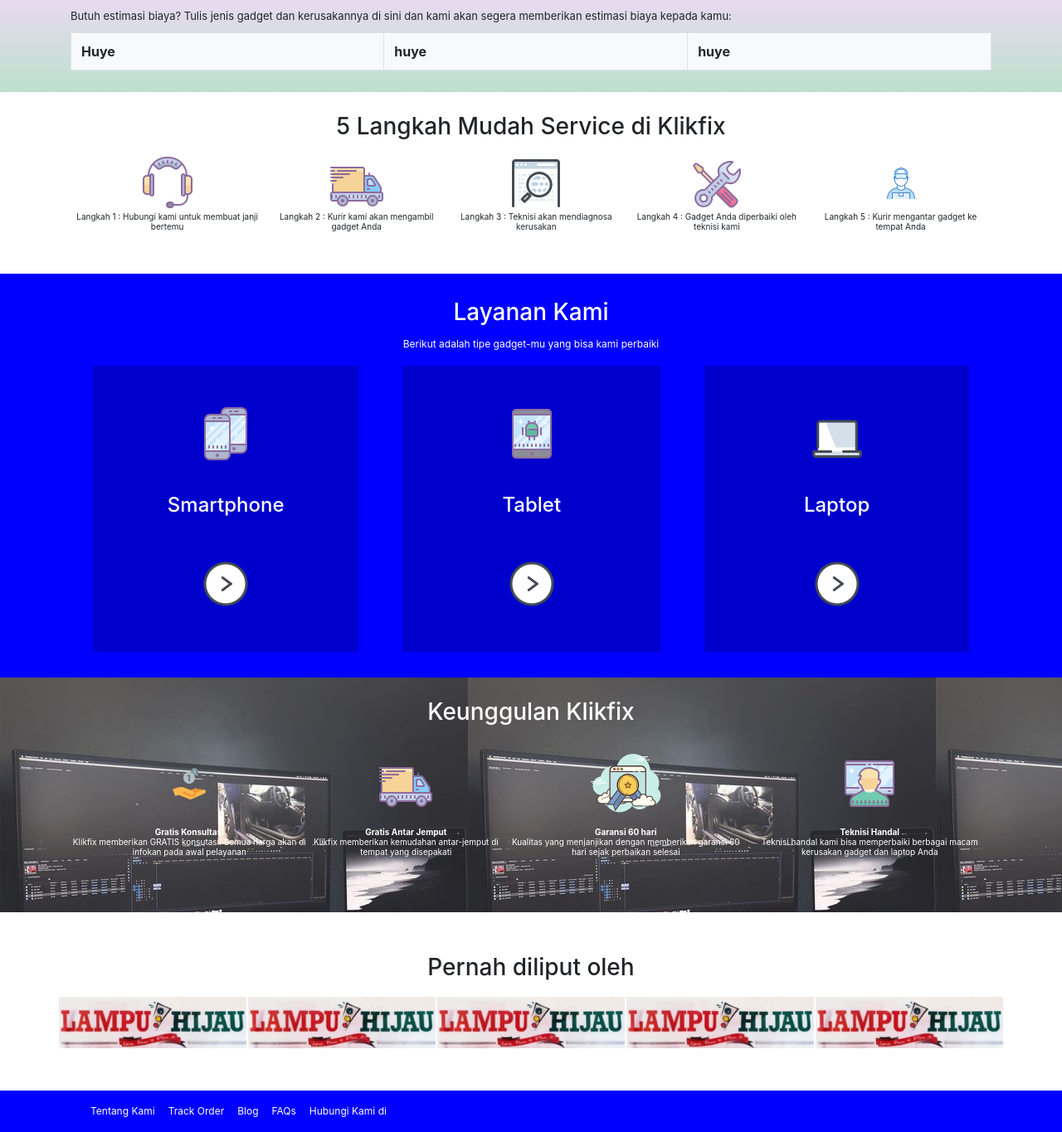
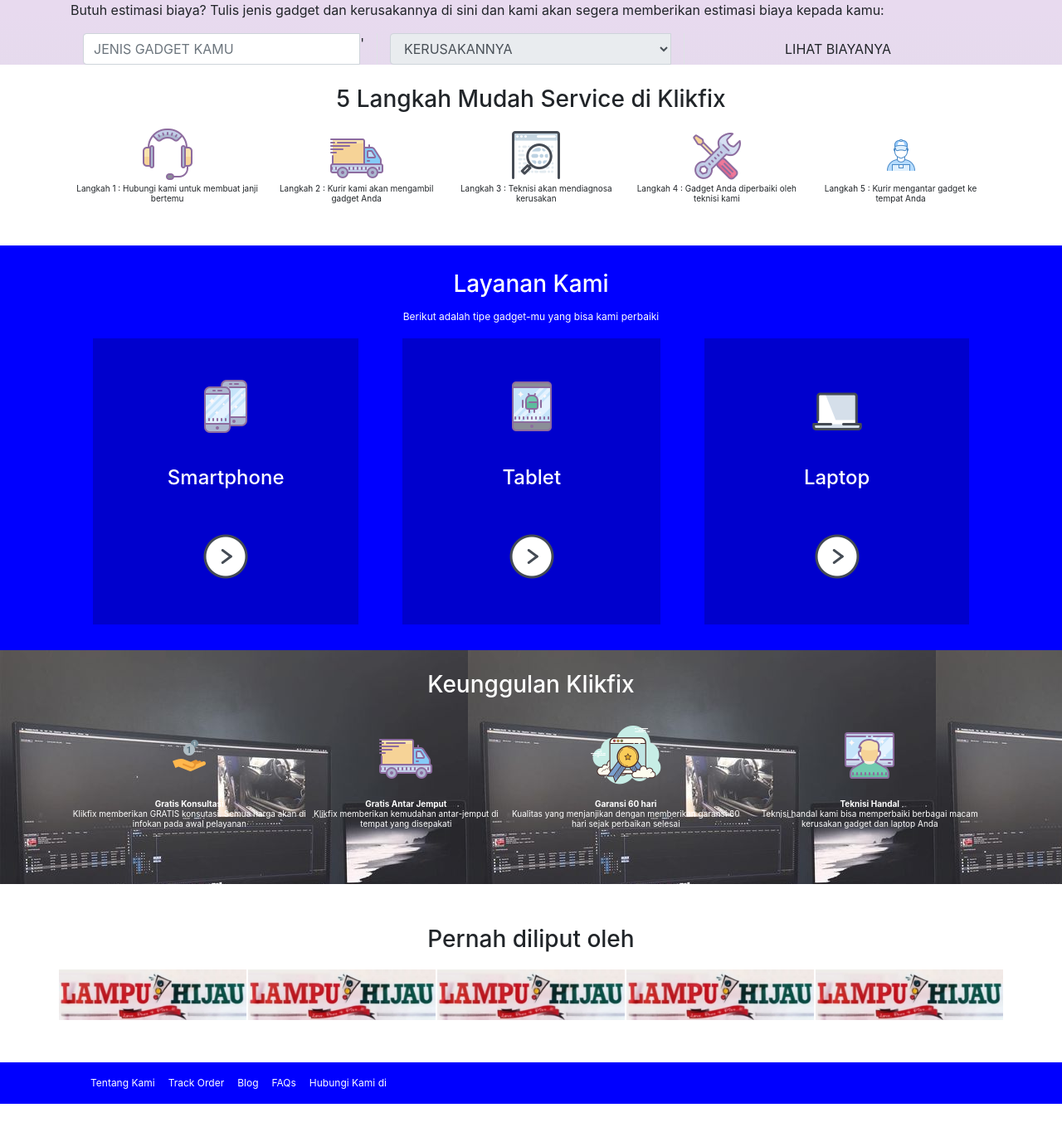
Before and after one commit to relfarizi/tubes_webpro, a CodeIgniter app: page /tubes_webpro/ in a window 1280 px wide. Shown: the part 594-1959 px from the top of the page at 83% size. After the commit the page ends 1925 px from the top, so only its background shows below. Run offline with CodeIgniter, Linux system fonts and the light colour scheme; lists and menus that the app fills with data are empty; some libraries are stand-ins or nearby versions.

Commit message:
Update home.php

```diff
--- a/application/views/home.php
+++ b/application/views/home.php
@@ -30,19 +30,49 @@
 </div>
 
 <div style="background: linear-gradient(to bottom, #E8DAEF 1%, #bce0cd 100%)">
-<div class="container"
-style="font-size:13px; padding-top: 10px; padding-bottom: 10px">
-  Butuh estimasi biaya? Tulis jenis gadget dan kerusakannya di sini dan kami akan segera memberikan estimasi biaya kepada kamu:
-  <div style="padding-top: 10px">
-    <table class="table table-bordered bg-light">
-      <tr>
-          <th>Huye</th>
-          <th>huye</th>
-          <th>huye</th>
-      </tr>
-    </table>
+  <div styler-id="bw8u9qp2wy4pjk7s heaiz143zt8fbdzl" id="estimate" class="weird-grey-bgcolor pad-tb-lg ng-isolate-scope">
+    <div styler-id="l0xk4ls5evlwjgmx" class="container">
+      <div styler-id="kcdhy2z1po5z0s5p" class="row">
+        <div styler-id="8v3p427wheszj4a0" class="col-md-12 col-prefix header">
+          <p styler-id="ibps4lxbag32z85i" class="ng-binding">
+            <span styler-id="cembl4u6zcnv9z8p" class="ng-binding">Butuh estimasi biaya?</span> Tulis jenis gadget dan kerusakannya di sini dan kami akan segera memberikan estimasi biaya kepada kamu:
+          </p>
+        </div>
+      </div>
+      <div styler-id="2byelyuunrlkqfkd" class="col-md-12 well white-bgcolor margin-bottom-zero box estimate-form-container">
+
+         <!--dekstop-->
+        <div styler-id="058v22958wqxbobj" class="row hidden-xs hidden-sm">
+          <div styler-id="t0tcwq5av9kyc9c5" class="col-md-4 border-right">
+            <div styler-id="ux5ciguy9boqohao" class="input-group input-transparent">
+              <input styler-id="1lum5y008oqagff5" class="form-control ng-pristine ng-untouched ng-invalid ng-invalid-required" placeholder="JENIS GADGET KAMU" autocomplete="off" required="" ng-model="vm.model.device" ng-model-options="{ debounce: 500 }" typeahead="device as device.title for device in vm.getDevices($viewValue)" typeahead-on-select="vm.onDeviceSelected($item, $model, $label)" typeahead-no-results="vm.noResults" aria-autocomplete="list" aria-expanded="false" aria-owns="typeahead-14-1163">
+
+              <ul class="dropdown-menu ng-isolate-scope ng-hide" ng-show="isOpen() &amp;&amp; !moveInProgress" ng-style="{top: position().top+'px', left: position().left+'px'}" style="display: hide;;display: hide;" role="listbox" aria-hidden="true" typeahead-popup="" id="typeahead-14-1163" matches="matches" active="activeIdx" select="select(activeIdx)" move-in-progress="moveInProgress" query="query" position="position">
+                <!-- ngRepeat: match in matches track by $index -->
+              </ul>
+              <span styler-id="jnh9ushwux8q744h" class="input-group-addon">
+                <i styler-id="lb68cpnmks1yyyo2" class="fa fa-search"></i>'
+              </span>
+            </div>
+          </div>
+          <div styler-id="2zhk8m0rkm3virfr" class="col-md-4 border-right">
+            <div styler-id="rujeiw9ecxjxzh2h" class="input-group input-transparent">
+              <select styler-id="4scs88rjdt7pwsbq" class="form-control ng-pristine ng-untouched ng-valid" ng-model="vm.model.issue" ng-options="issue as issue.issueType.idName group by issue.parent for issue in vm.issues" ng-disabled="!vm.model.device || vm.loading" disabled="disabled">
+                <option styler-id="dv6srhxno4d9z9je" value="" disabled="" selected="selected" class="ng-binding">KERUSAKANNYA</option>
+              </select>
+              <span styler-id="l4n6rglbczkh2cyh" class="input-group-addon">
+                <i styler-id="p077fu21nxep59rx" class="fa fa-chevron-down">
+                </i>
+              </span>
+            </div>
+          </div>
+          <div styler-id="hh7og2bbtig31qan" class="col-md-4 padding-10">
+            <button styler-id="ygjbes6j5pmtxfh5" type="button" class="btn btn-block primary-circle-btn disable-opacity btn-price ng-binding" ng-click="vm.getPriceQuote()">LIHAT BIAYANYA
+            </button>
+          </div>
+      </div>
+    </div>
   </div>
-</div>
 </div>
 
 <div style="background-color: white; padding-bottom: 50px; padding-top: 25px ;;
```
